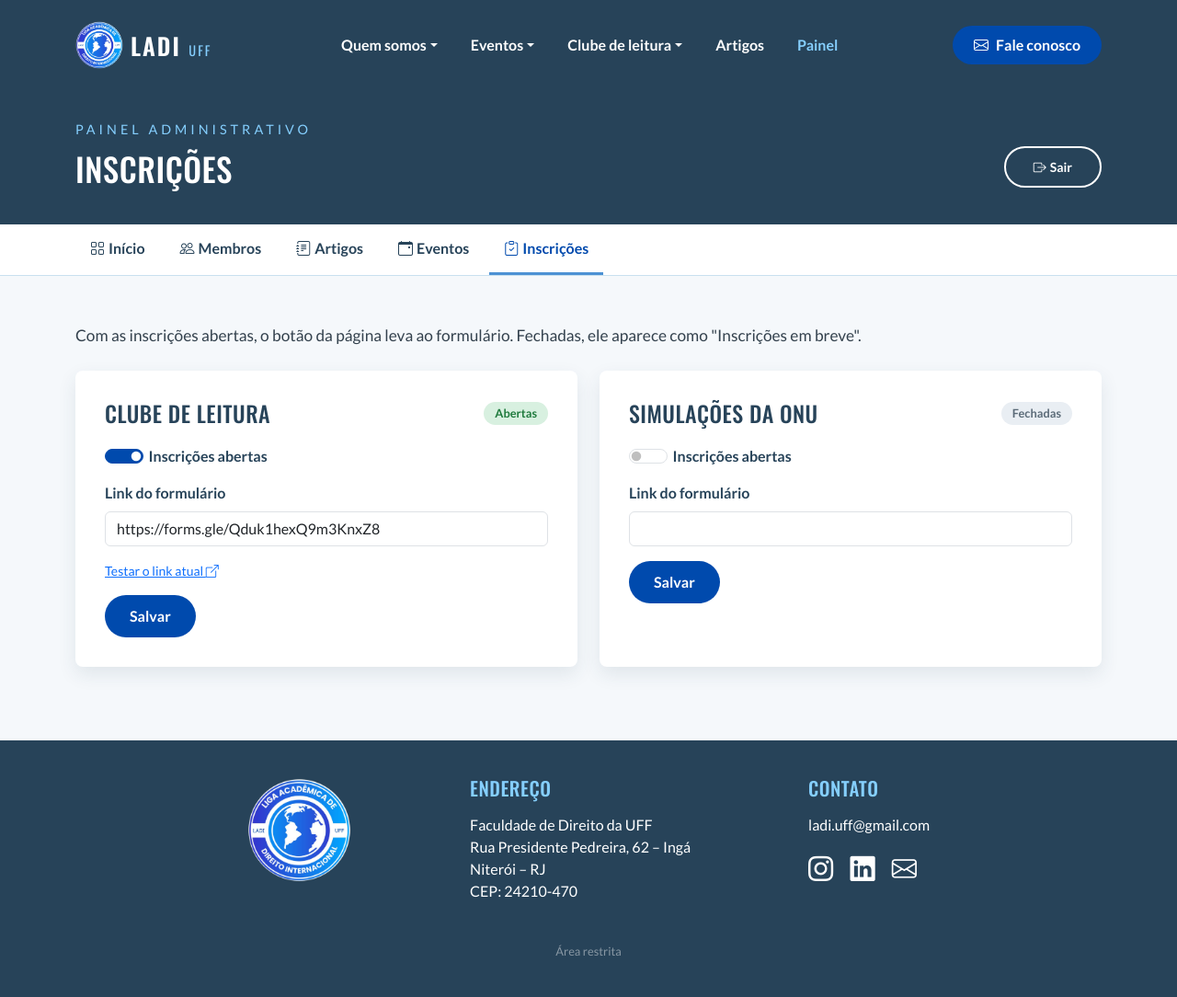
After one commit to joaopiller/ladi-uff, a Flask app: page /admin/inscricoes in a window 1280 px wide. The commit adds this page. Shown: the whole page at 92% size. Run offline with Flask 3, Linux system fonts and the light colour scheme; the visitor is signed in with stand-in values (Sample User, id 1); tables that the repository leaves empty hold one stand-in row (values such as "Sample post"); some libraries are stand-ins or nearby versions.

Commit message:
feat(admin): abrir e fechar inscrições do clube e das simulações e trocar os links

```diff
--- a/app.py
+++ b/app.py
@@ -9,7 +9,7 @@ from sqlalchemy import or_
 
 from config import config
 from dados_iniciais import cria_administrador, popula_banco
-from forms import ArtigoForm, EventoForm, LoginForm, MembroForm
+from forms import ArtigoForm, EventoForm, InscricaoForm, LoginForm, MembroForm
 from imagens import remover_imagem, salvar_imagem
 from logs import configura_logging
 from models import Administrador, Artigo, Diretoria, Evento, Inscricao, Membro, db
@@ -145,7 +145,8 @@ def sair():
 def painel():
     return render_template("admin/painel.html", total_membros=Membro.query.count(),
                            total_artigos=Artigo.query.count(),
-                           total_eventos=Evento.query.count())
+                           total_eventos=Evento.query.count(),
+                           inscricoes=Inscricao.query.order_by(Inscricao.id).all())
 
 
 @app.route("/admin/membros")
@@ -356,6 +357,40 @@ def excluir_evento(id):
     return redirect(url_for("admin_eventos"))
 
 
+def formularios_inscricao(com_erro=None):
+    formularios = []
+    for inscricao in Inscricao.query.order_by(Inscricao.id).all():
+        if com_erro is not None and com_erro[0].id == inscricao.id:
+            form = com_erro[1]
+        else:
+            form = InscricaoForm(obj=inscricao, prefix=f"inscricao{inscricao.id}")
+        formularios.append((inscricao, form))
+    return formularios
+
+
+@app.route("/admin/inscricoes")
+@login_obrigatorio
+def admin_inscricoes():
+    return render_template("admin/inscricoes.html", formularios=formularios_inscricao())
+
+
+@app.route("/admin/inscricoes/<int:id>", methods=["POST"])
+@login_obrigatorio
+def salvar_inscricao(id):
+    inscricao = db.get_or_404(Inscricao, id)
+    form = InscricaoForm(prefix=f"inscricao{inscricao.id}")
+    if form.validate_on_submit():
+        inscricao.aberta = form.aberta.data
+        inscricao.link = form.link.data or None
+        db.session.commit()
+        situacao = "abertas" if inscricao.aberta else "fechadas"
+        app.logger.info("Inscrições de %s %s (link=%s)", inscricao.chave, situacao, inscricao.link)
+        flash(f"Inscrições de {inscricao.nome}: {situacao}.", "success")
+        return redirect(url_for("admin_inscricoes"))
+    return render_template("admin/inscricoes.html",
+                           formularios=formularios_inscricao((inscricao, form)))
+
+
 @app.errorhandler(404)
 def nao_encontrado(erro):
     app.logger.warning("404: %s %s", request.method, request.path)
--- a/forms.py
+++ b/forms.py
@@ -4,7 +4,7 @@ from flask_wtf import FlaskForm
 from flask_wtf.file import FileAllowed, FileField
 from wtforms import (BooleanField, DateField, IntegerField, PasswordField, SelectField, StringField,
                      SubmitField, TextAreaField)
-from wtforms.validators import DataRequired, Length, NumberRange, Optional
+from wtforms.validators import DataRequired, Length, NumberRange, Optional, Regexp, URL
 
 FORMATOS_IMAGEM = ["jpg", "jpeg", "png", "webp"]
 
@@ -57,3 +57,19 @@ class EventoForm(FormularioBase):
         FileAllowed(FORMATOS_IMAGEM, "Envie uma imagem JPG, PNG ou WEBP.")])
     destaque = BooleanField("Destacar na página inicial")
     salvar = SubmitField("Salvar")
+
+
+class InscricaoForm(FormularioBase):
+    aberta = BooleanField("Inscrições abertas")
+    link = StringField("Link do formulário", validators=[
+        Optional(), Length(max=300), URL(message="Informe um endereço válido."),
+        Regexp(r"^https?://", message="O link deve começar com http:// ou https://.")])
+    salvar = SubmitField("Salvar")
+
+    def validate(self, extra_validators=None):
+        if not super().validate(extra_validators):
+            return False
+        if self.aberta.data and not self.link.data:
+            self.link.errors.append("Para abrir as inscrições, informe o link do formulário.")
+            return False
+        return True
--- a/static/css/admin.css
+++ b/static/css/admin.css
@@ -329,6 +329,60 @@
   border-color: var(--azul);
 }
 
+.cabecalho-inscricao {
+  display: flex;
+  align-items: center;
+  justify-content: space-between;
+  gap: 12px;
+  margin-bottom: 20px;
+}
+
+.status,
+.card-painel-status {
+  font-weight: 700;
+}
+
+.status {
+  font-size: 0.8rem;
+  padding: 3px 12px;
+  border-radius: 20px;
+}
+
+.status.status-aberta {
+  background-color: #d8f0e0;
+  color: #1e7a3c;
+}
+
+.status.status-fechada {
+  background-color: #e9eef3;
+  color: #5b6b78;
+}
+
+.card-painel-status {
+  font-family: 'Oswald', sans-serif;
+  font-size: 2rem;
+  line-height: 1.2;
+  margin: 12px 0 6px;
+}
+
+.card-painel-status.status-aberta {
+  color: #1e7a3c;
+}
+
+.card-painel-status.status-fechada {
+  color: #5b6b78;
+}
+
+.form-switch .form-check-input {
+  width: 2.6em;
+}
+
+.form-switch .form-check-label {
+  font-weight: 700;
+  color: var(--azul-escuro);
+  margin-left: 6px;
+}
+
 @media (max-width: 575px) {
   .caixa-login {
     padding: 28px 20px;
--- a/templates/admin/_cabecalho.html
+++ b/templates/admin/_cabecalho.html
@@ -17,5 +17,6 @@
     <a href="{{ url_for('admin_membros') }}" class="{% if 'membro' in request.endpoint %}ativo{% endif %}"><i class="bi bi-people me-1"></i>Membros</a>
     <a href="{{ url_for('admin_artigos') }}" class="{% if 'artigo' in request.endpoint %}ativo{% endif %}"><i class="bi bi-journal-text me-1"></i>Artigos</a>
     <a href="{{ url_for('admin_eventos') }}" class="{% if 'evento' in request.endpoint %}ativo{% endif %}"><i class="bi bi-calendar-event me-1"></i>Eventos</a>
+    <a href="{{ url_for('admin_inscricoes') }}" class="{% if 'inscric' in request.endpoint %}ativo{% endif %}"><i class="bi bi-clipboard-check me-1"></i>Inscrições</a>
   </div>
 </nav>
--- /dev/null
+++ b/templates/admin/inscricoes.html
@@ -0,0 +1,48 @@
+{% extends "base.html" %}
+
+{% block titulo %}Inscrições | Painel LADI-UFF{% endblock %}
+
+{% block estilos %}
+  <link rel="stylesheet" href="{{ url_for('static', filename='css/admin.css') }}">
+{% endblock %}
+
+{% block conteudo %}
+  {% with titulo_pagina = "Inscrições" %}
+  {% include "admin/_cabecalho.html" %}
+  {% endwith %}
+
+  <section class="secao-admin">
+    <div class="container">
+      {% include "partials/_mensagens.html" %}
+
+      <p class="texto mb-4">Com as inscrições abertas, o botão da página leva ao formulário. Fechadas, ele aparece como "Inscrições em breve".</p>
+
+      <div class="row g-4">
+        {% for inscricao, form in formularios %}
+        <div class="col-lg-6">
+          <form method="POST" action="{{ url_for('salvar_inscricao', id=inscricao.id) }}" class="caixa-form h-100" novalidate>
+            {{ form.hidden_tag() }}
+            <div class="cabecalho-inscricao">
+              <h2 class="titulo-admin mb-0">{{ inscricao.nome }}</h2>
+              {% if inscricao.disponivel %}
+              <span class="status status-aberta">Abertas</span>
+              {% else %}
+              <span class="status status-fechada">Fechadas</span>
+              {% endif %}
+            </div>
+            <div class="form-check form-switch mb-3">
+              {{ form.aberta(class="form-check-input", role="switch") }}
+              {{ form.aberta.label(class="form-check-label") }}
+            </div>
+            {% with campo = form.link %}{% include "partials/_campo.html" %}{% endwith %}
+            {% if inscricao.link %}
+            <p class="form-text mt-n2"><a href="{{ inscricao.link }}" target="_blank" rel="noopener">Testar o link atual <i class="bi bi-box-arrow-up-right"></i></a></p>
+            {% endif %}
+            {{ form.salvar(class="btn btn-principal") }}
+          </form>
+        </div>
+        {% endfor %}
+      </div>
+    </div>
+  </section>
+{% endblock %}
```
Also changed, not shown: templates/admin/painel.html (+11 -0 lines).
